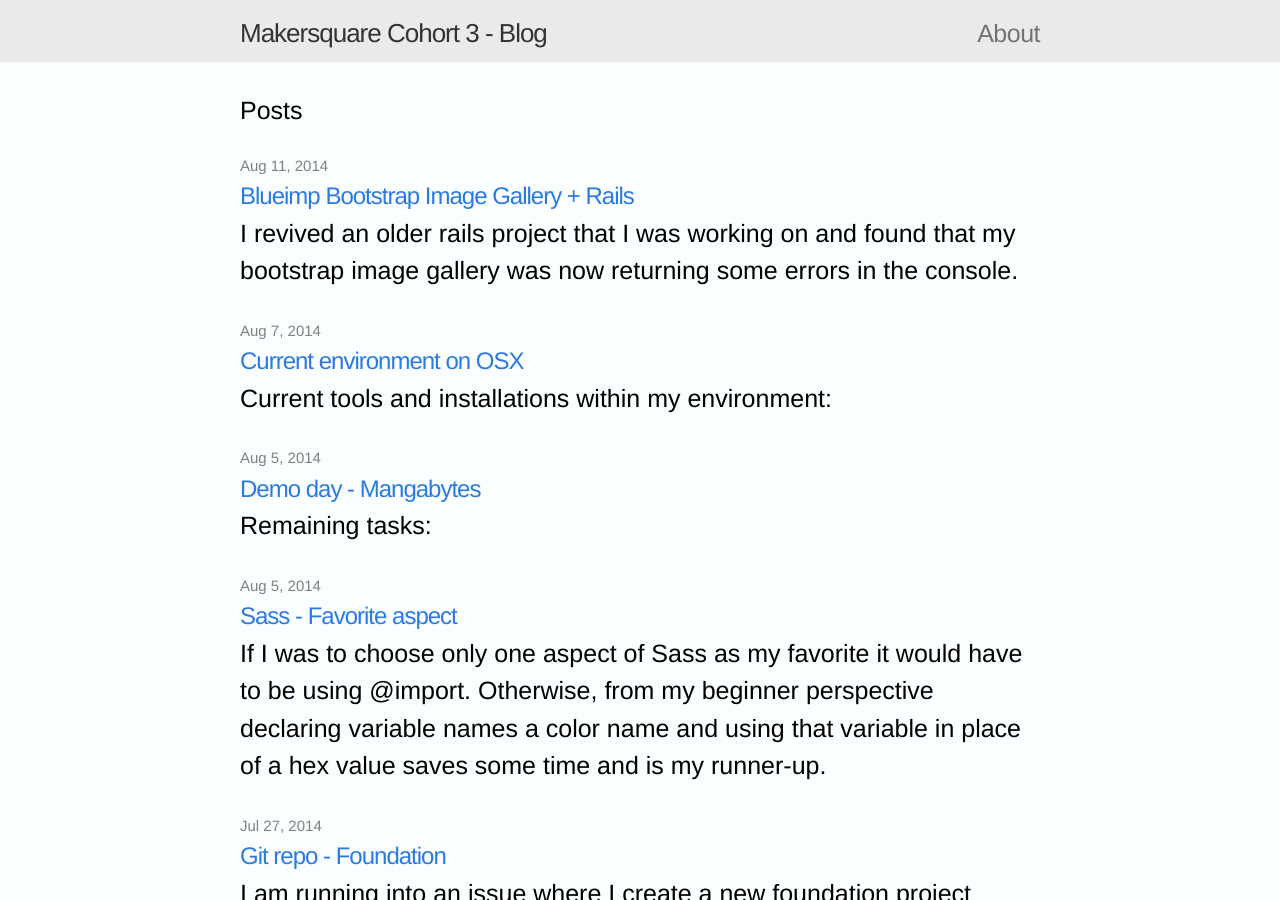
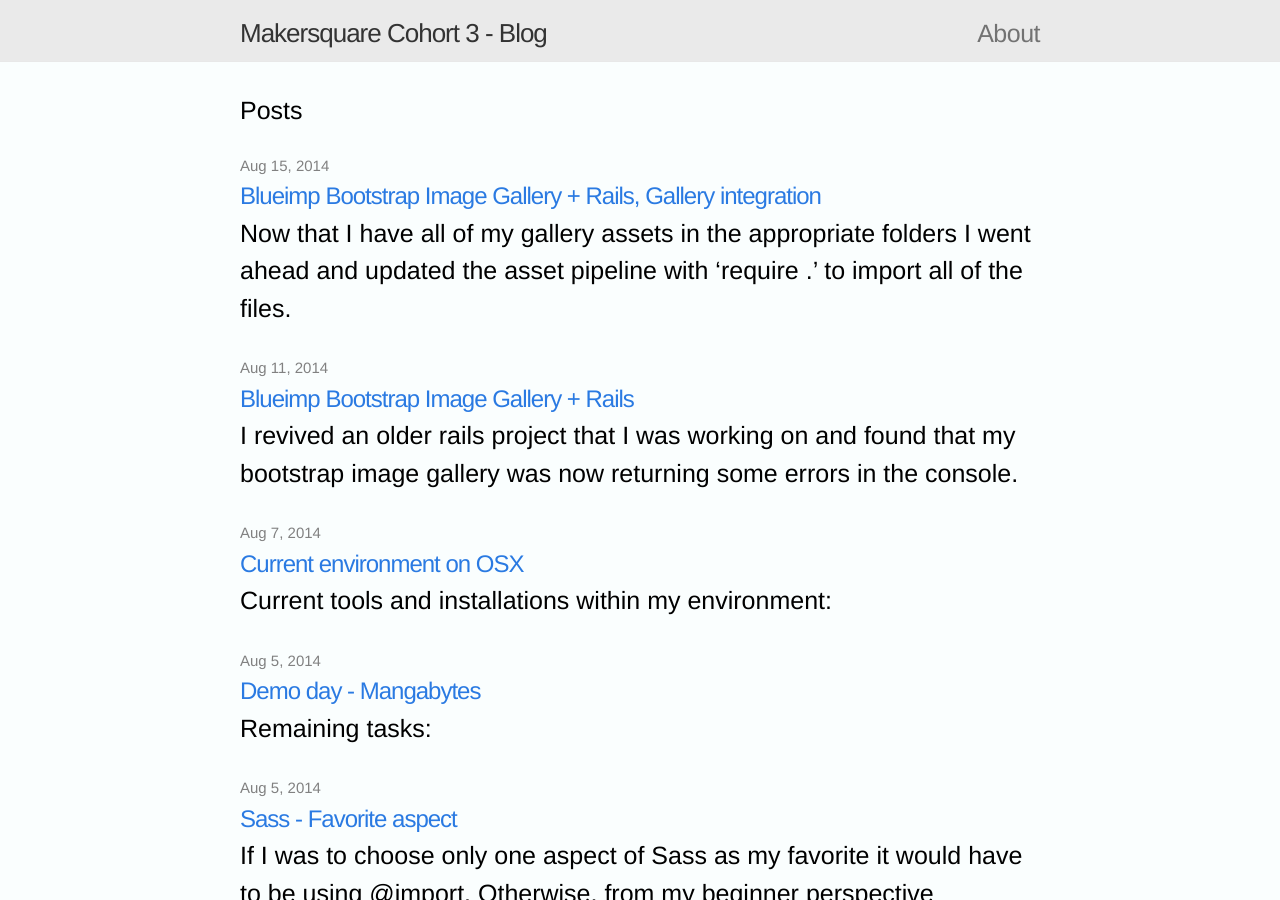
Before and after one commit to evanniedojadlo/evanniedojadlo.github.io, a Jekyll site: the page built from index.html, in a window 1280 px wide and 900 px high. Built offline with Jekyll 4.4.1, drawn with Linux system fonts in a browser that asks for light colours.

Commit message:
New post and some grammar edits

```diff
--- a/_posts/2014-08-11-revisitedErrors.markdown
+++ b/_posts/2014-08-11-revisitedErrors.markdown
@@ -19,4 +19,8 @@ Reloaded the project and noticed some errors returned with the chrome inspector
 
 I noticed that the large images are not showing within the page layout. No errors are being returned so this could be an environment issue considering I cloned the project from my remote repo. I am going to attempt a rake db:migrate and rake db:seed to resolve.
 
-The rake db:migrate was successfull but the rake db:seed returned "rake aborted! Connection refused - connect(2)" so it looks like a permission error with the database. I am going to try this on the original machine that I created the project on to confirm tomorrow evening.
+The rake db:migrate was successful but the rake db:seed returned "rake aborted! Connection refused - connect(2)" so it looks like a permission error with the database. I am going to try this on the original machine that I created the project on to confirm tomorrow evening.
+
+Update 8/11:
+
+I ended up narrowing down the error to the "tire" gem. I commented out the gem and noted that the error output in the terminal was halved so I cleaned up my model containing related code which ended up resolving the error.
--- /dev/null
+++ b/_posts/2014-08-15-jsIntegration.markdown
@@ -0,0 +1,12 @@
+---
+layout: post
+title:  "Blueimp Bootstrap Image Gallery + Rails, Gallery integration"
+date:   2014-08-15 19:18:00
+categories: projects, rails, bootstrap
+---
+
+Now that I have all of my gallery assets in the appropriate folders I went ahead and updated the asset pipeline with 'require .' to import all of the files.
+
+Now onto the tricky part (considering I haven't implemented this before in rails) is to take my images that are served from postgres via erb and apply the blueimp gallery js plugin to each of the images on page load.
+
+Updates to follow.
```
